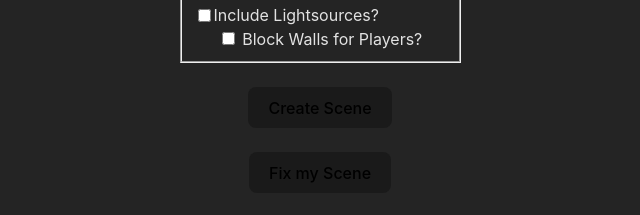
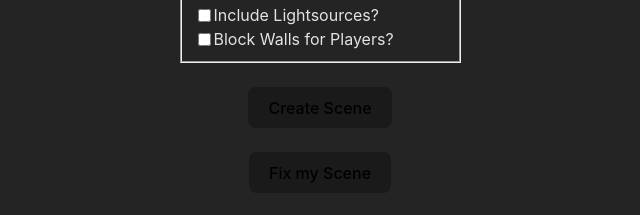
Before and after one commit to nilskk/owlbear-universalvtt-upload, a website built with Vite: page index.html in a window 1280 px wide. Shown: the part 200-415 px from the top of the page, 320-960 px from the left. Built offline with nearby package versions, Linux system fonts and the light colour scheme.

Commit message:
Refactor CSS selectors for block walls feature

```diff
--- a/index.html
+++ b/index.html
@@ -88,7 +88,7 @@
 </body>
 
 <style>
-  #simplification, #lightCheckboxDiv {
+  #lightCheckboxDiv, #blockWallsCheckboxDiv {
     display: flex;
     align-items: center;
     justify-content: flex-start;
```
